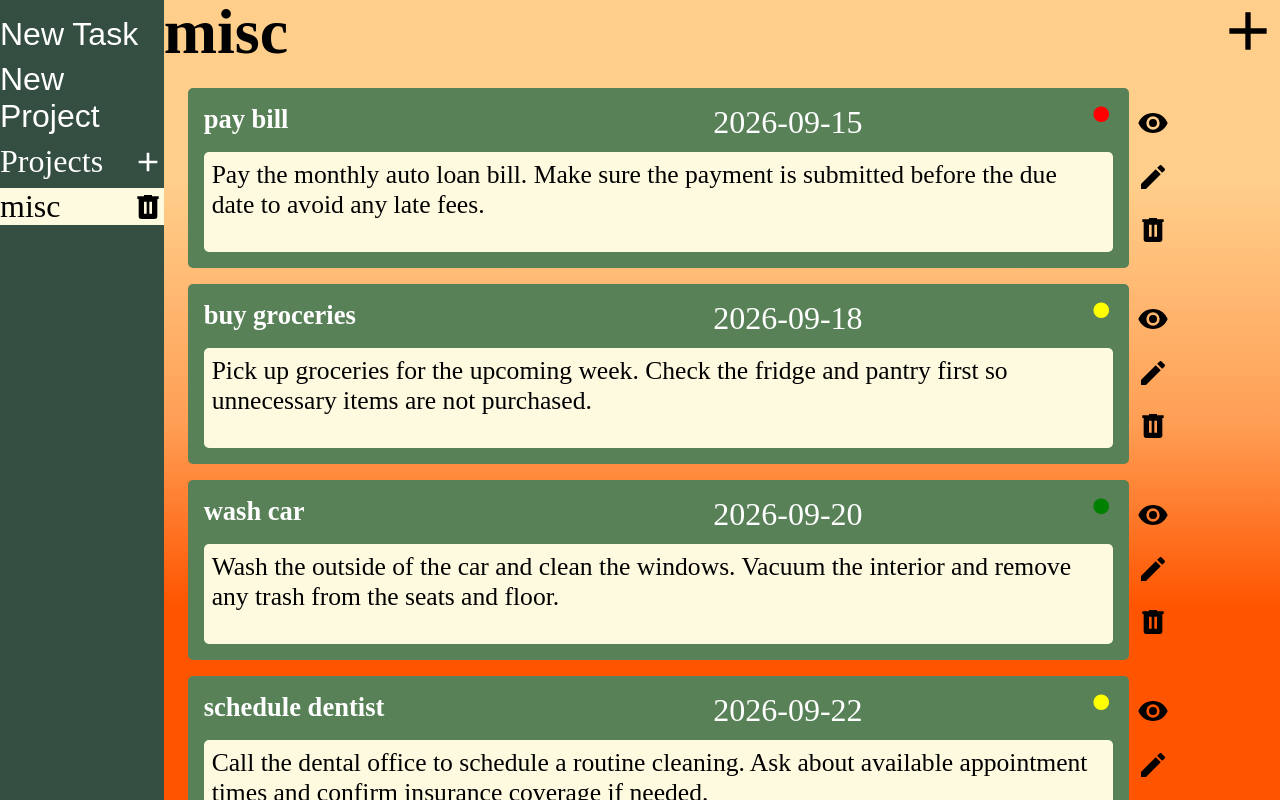
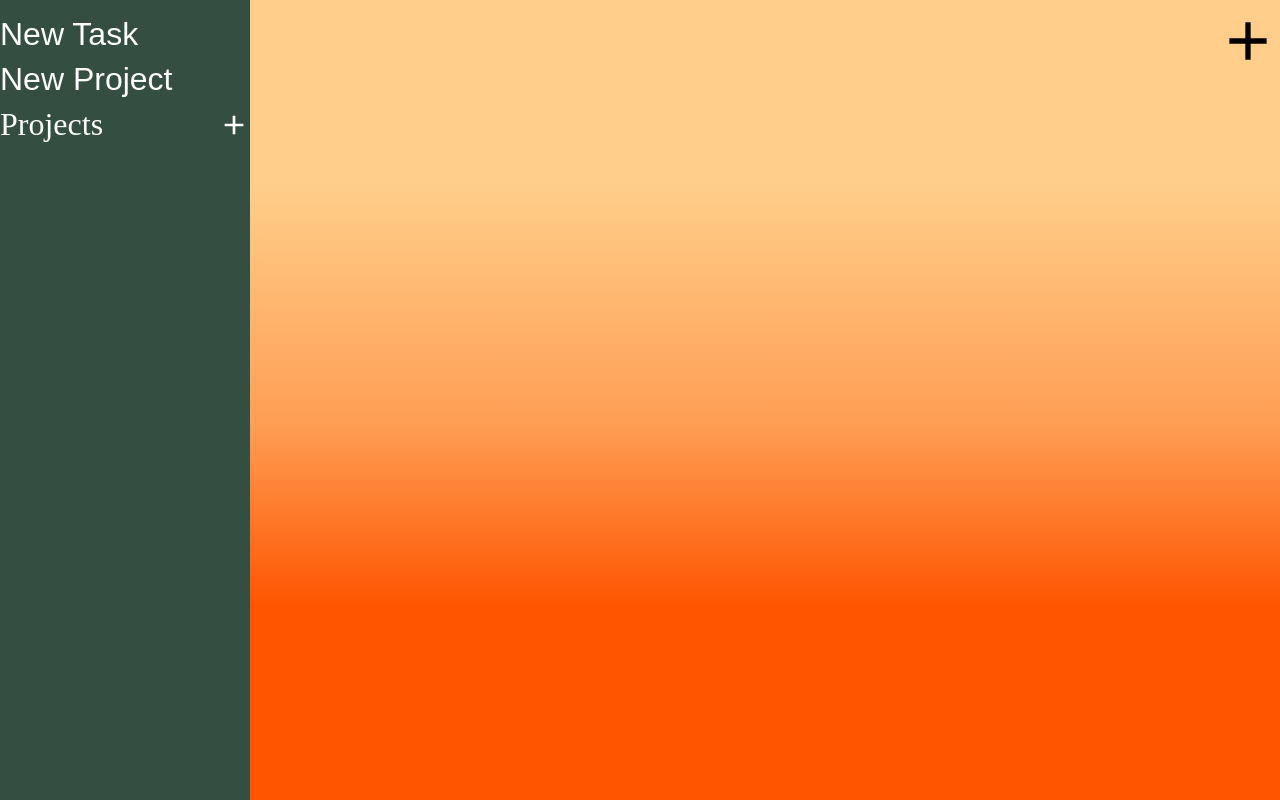
Before and after one commit to taimankj/todo-list, a website built with webpack: page src/template.html in a window 1280 px wide. Both pictures are taken after a click on the button 147 px from the left and 206 px from the top of the page. Built offline with nearby package versions, Linux system fonts and the light colour scheme.

Commit message:
Implement project deletion functionality
- delete projects from localStorage and the project list
- render the next available project after deletion
- clear the project pane when no projects remain
- move delete button behavior into its element configuration
- add a helper to check whether stored projects remain
- remove the unused project deletion confirmation dialog

```diff
--- a/src/index.js
+++ b/src/index.js
@@ -8,6 +8,7 @@ import { initializeDefault } from "./scripts/initialize-default.js";
 import {
   renderProject,
   loadProjects,
+  clearProjectPane,
   appendProjectSubmission,
   removeProjectSubmission,
 } from "./scripts/dom-rendering.js";
@@ -15,6 +16,7 @@ import {
   grabProject,
   storeProject,
   deleteProject,
+  checkForProjects,
 } from "./scripts/local-storage-api.js";
 
 initializeDefault();
@@ -22,7 +24,6 @@ loadProjects();
 renderProject(grabProject("misc"));
 
 const newProj = document.querySelector("#new-project-btn");
-const delProj = document.querySelector("#confirm-proj-del");
 
 newProj.addEventListener("click", (e) => {
   appendProjectSubmission();
@@ -36,7 +37,7 @@ newProj.addEventListener("click", (e) => {
   });
   inputBox.addEventListener("keydown", (e) => {
     if (e.key === "Enter") {
-      let projTitle = e.target.value;
+      let projTitle = e.currentTarget.value;
       const newProj = new Project(projTitle);
       storeProject(newProj);
       renderProject(grabProject(projTitle));
@@ -45,10 +46,3 @@ newProj.addEventListener("click", (e) => {
     }
   });
 });
-
-delProj.addEventListener("click", (e) => {
-  // close dialog
-  // del proj
-  // remove proj from main pain
-  // load other projects if any
-});
--- a/src/input-styling.css
+++ b/src/input-styling.css
@@ -2,7 +2,7 @@
   background-color: transparent;
   font-size: 1rem;
   font-family: serif;
-  text-align: end;
+  text-align: start;
 }
 
 #new-project:focus {
--- a/src/project-list-styles.css
+++ b/src/project-list-styles.css
@@ -50,7 +50,7 @@
          <p>misc</p>
          <button>
             <svg></svg>
-         </button>
+         </button id="del-proj-btn">
       </li>
       <li>
          <p>misc</p>
--- a/src/scripts/dom-rendering.js
+++ b/src/scripts/dom-rendering.js
@@ -41,6 +41,14 @@ function renderProject(project) {
     appendTaskActions(taskContainer);
     tasksContainer.appendChild(taskContainer);
   });
+}
+
+function clearProjectPane() {
+  const projTitle = document.querySelector(".project-title");
+  const projTasks = document.querySelector(".project-tasks");
+
+  removeChildren(projTitle);
+  removeChildren(projTasks);
 }
 
 function removeChildren(parent) {
@@ -123,6 +131,7 @@ function removeProjectSubmission(projInput) {
 export {
   renderProject,
   loadProjects,
+  clearProjectPane,
   appendProjectSubmission,
   removeProjectSubmission,
 };
--- a/src/scripts/element-configs.js
+++ b/src/scripts/element-configs.js
@@ -1,3 +1,10 @@
+import {
+  grabProject,
+  deleteProject,
+  checkForProjects,
+} from "./local-storage-api.js";
+import { renderProject, clearProjectPane } from "./dom-rendering.js";
+
 function configureTask(
   task,
   taskContainer,
@@ -29,9 +36,30 @@ function configureProjInput(projBox) {
 }
 
 function configureProjDeleteButton(delBtn) {
-  delBtn.id = "delete-proj-btn";
-  delBtn.setAttribute("command", "show-modal");
-  delBtn.setAttribute("commandfor", "del-proj-dialog");
+  delBtn.className = "del-proj-btn";
+  delBtn.addEventListener("click", (e) => {
+    // grab proj container
+    const projContainer = e.currentTarget.parentElement;
+
+    // grab proj from storage
+    let projTitle = projContainer.querySelector("p").innerText;
+    const projToDel = grabProject(projTitle);
+
+    // del proj from storage
+    deleteProject(projToDel);
+
+    // remove proj element from proj list
+    projContainer.parentElement.removeChild(projContainer);
+
+    // if, proj deleted was last in storage, clear proj pane
+    // else, load next proj
+    if (checkForProjects()) {
+      const nextProj = grabProject(localStorage.key(0));
+      renderProject(nextProj);
+    } else {
+      clearProjectPane();
+    }
+  });
 }
 
 export { configureTask, configureProjInput, configureProjDeleteButton };
--- a/src/scripts/local-storage-api.js
+++ b/src/scripts/local-storage-api.js
@@ -14,6 +14,10 @@ function deleteProject(project) {
 
 function clearStorage() {
   localStorage.removeItem("misc");
+}
+
+function checkForProjects() {
+  return localStorage.length > 0;
 }
 
 // returns array of project titles
@@ -60,4 +64,5 @@ export {
   clearStorage,
   grabProjectTitles,
   grabProject,
+  checkForProjects,
 };
--- a/src/template.html
+++ b/src/template.html
@@ -49,11 +49,5 @@
       <!-- Project tasks render here -->
       <article class="project-tasks"></article>
     </main>
-    <!-- del project dialog -->
-    <dialog id="del-proj-dialog">
-      <p>Are you sure you want to delete this project?</p>
-      <button commandfor="del-proj-dialog" command="close">Cancel</button>
-      <button id="confirm-proj-del">Confirm</button>
-    </dialog>
   </body>
 </html>
```
